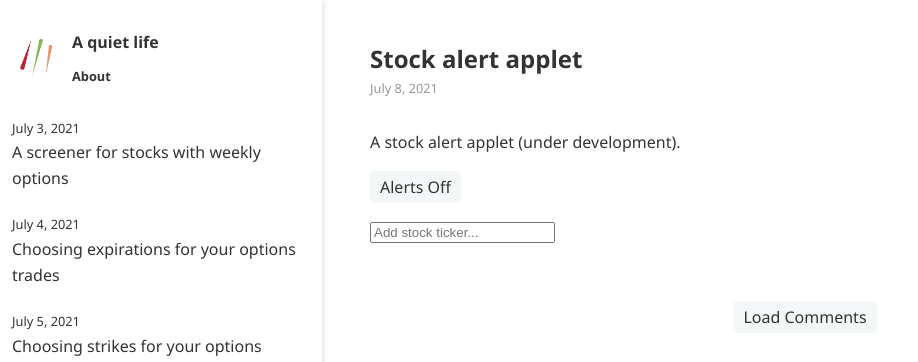
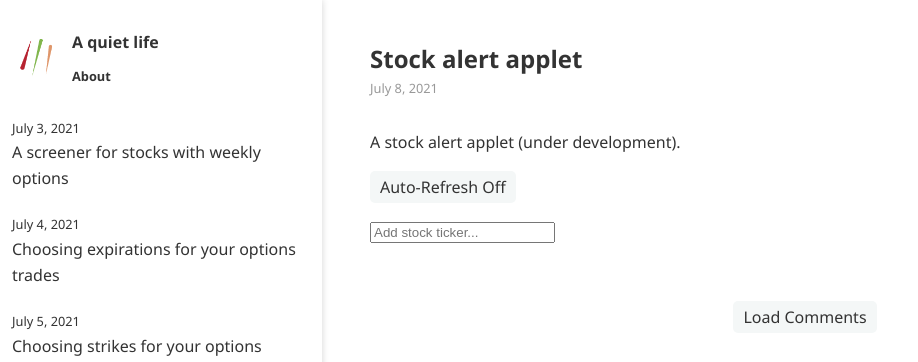
Before and after one commit to ansyblenetwork/aquietlife, a Jekyll site: the page built from _posts/2021-07-08-alerts.md, in a window 1280 px wide. Shown: the top 362 px of the page, without its empty margins (0-918 px from the left). Built offline with Jekyll 4.4.1, drawn with Linux system fonts in a browser that asks for light colours.

Commit message:
Update 2021-07-08-alerts.md

```diff
--- a/_posts/2021-07-08-alerts.md
+++ b/_posts/2021-07-08-alerts.md
@@ -5,7 +5,7 @@ title: "Stock alert applet"
 A stock alert applet (under development).
 
 <audio id="audio" src="{{ "that-was-quick.mp3" | relative_url }}" autostart="false"></audio>
-<button onclick="toggleAlerts(this);">Alerts Off</button>
+<button onclick="toggleAlerts(this);">Auto-Refresh Off</button>
 
 
 <div>
@@ -31,13 +31,13 @@ let hourglasstimer;
 function toggleAlerts(elt) {
 	if (hourglasstimer) {
 		elt.style.backgroundColor = "";
-		elt.textContent = "Alerts Off";
+		elt.textContent = "Auto-Refresh Off";
 		clearInterval(hourglasstimer);
 		hourglasstimer = "";
 	} else {
 		D('audio').play();
 		elt.style.backgroundColor = "#aaa";
-		elt.textContent = "Alerts On";
+		elt.textContent = "Auto-Refresh On";
 		hourglasstimer = setInterval(function() {
 			update();
 		}, 5000);
```
